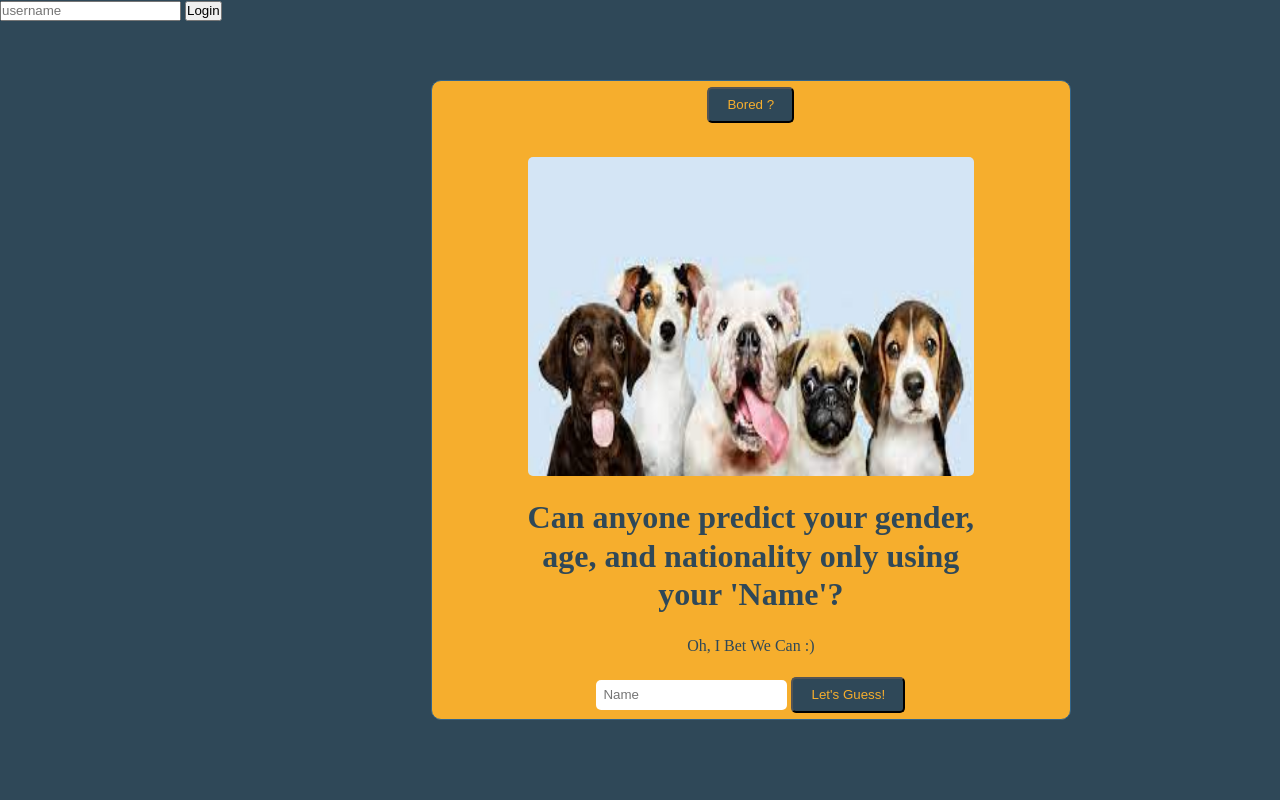
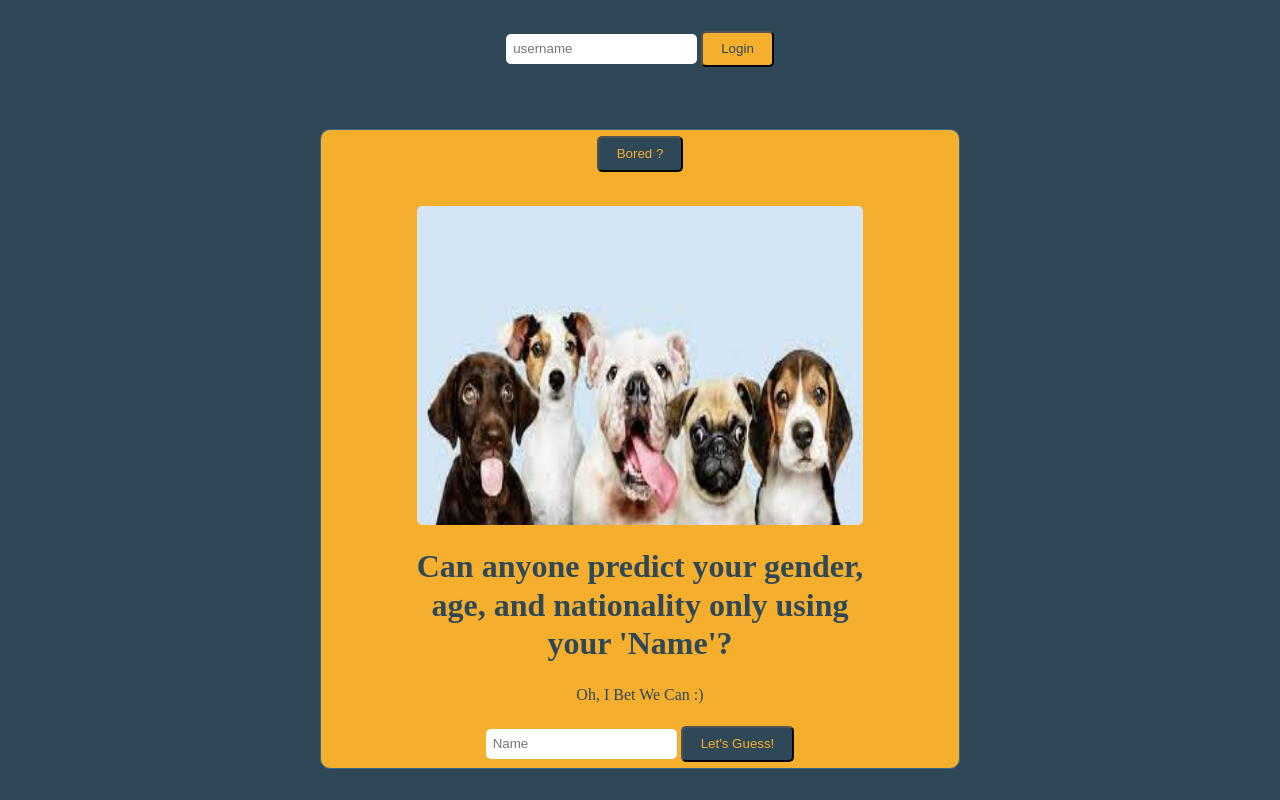
Before and after one commit to mohammadammash/prediction-frontend, a plain HTML site: page index.html in a window 1280 px wide. Drawn offline with nearby package versions, Linux system fonts and the light colour scheme; no server answers.

Commit message:
Styling and edit login form layout in 'styles/app.css'

```diff
--- a/index.html
+++ b/index.html
@@ -8,12 +8,10 @@
     <title>ID Prediction</title>
   </head>
   <body>
-    <header>
-      <form id='authentication' action="#">
+          <form id='authentication' action="#">
         <input type="text" placeholder="username" id="username">
-        <button id="authenticationBtn">Login</button>
+        <button class="btn authentication-btn" id="authenticationBtn">Login</button>
       </form>
-    </header>
     <main>
       <button class="btn" id="bored">Bored ?</button>
       <p id="bored-content"></p>
--- a/js/app.js
+++ b/js/app.js
@@ -14,9 +14,11 @@ const username = document.getElementById("username");
 // The Intl.DisplayNames object enables the consistent translation of language, region and script display names. (Reference: mdn-web docs)
 const regionNames = new Intl.DisplayNames(["de"], { type: "region" });
 
+var usernames = localStorage.getItem('usernames');
+
 // Intiate or load Local Storage
 const loadStorage = () => {
-  let usernames = localStorage.getItem("usernames");
+  usernames = localStorage.getItem("usernames");
   if (!usernames) {
     usernames = new Set();
     localStorage.setItem("usernames",JSON.stringify(usernames));
@@ -24,7 +26,6 @@ const loadStorage = () => {
     usernames = JSON.parse(usernames);
   }
 
-  return usernames;
 };
 
 // --------START OF API SECTION-------- //
@@ -127,6 +128,8 @@ const generatePredictions = () => {
 // Authenticating User
 const authenticateUser = () => {
   let currentUser = username.value;
+  console.log(usernames)
+  console.log(currentUser)
   if (currentUser in usernames) {
     console.log(`Welcome Again ${currentUser}`);
   } else {
@@ -139,7 +142,7 @@ const authenticateUser = () => {
 
 //--------EVENTLISTENERS--------//
 window.addEventListener("load", fetch_dog_image);
-var usernames = window.addEventListener("load", loadStorage);
+window.addEventListener("load", loadStorage);
 submitBtn.addEventListener("click", generatePredictions);
 boredBtn.addEventListener("click", fetch_activity_API);
 authenticationBtn.addEventListener("click", authenticateUser);
--- a/styles/app.css
+++ b/styles/app.css
@@ -26,6 +26,16 @@ body {
   background-color: #2F4858;
   height: 100vh;
   display: flex;
+  flex-direction: column;
+  justify-content: center;
+  align-items: center;
+}
+body>form{
+  margin: auto 0;
+}
+.authentication-btn{
+  color:#2F4858;
+  background-color: #F6AE2D;
 }
 main {
   display: flex;
@@ -57,7 +67,7 @@ main > span {
 main .input {
   width: 100%;
 }
-.input input,
+input,
 .input .guess-btn {
   padding: 7px;
   border-radius: 5px;
```
